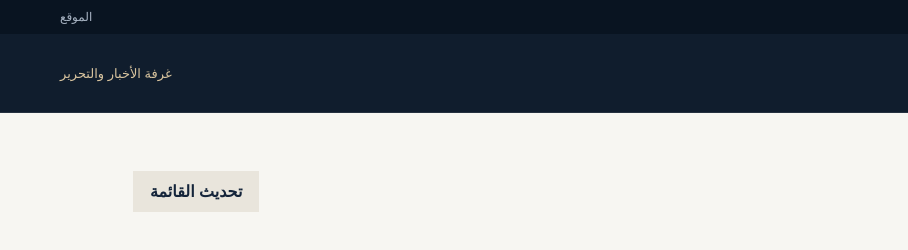
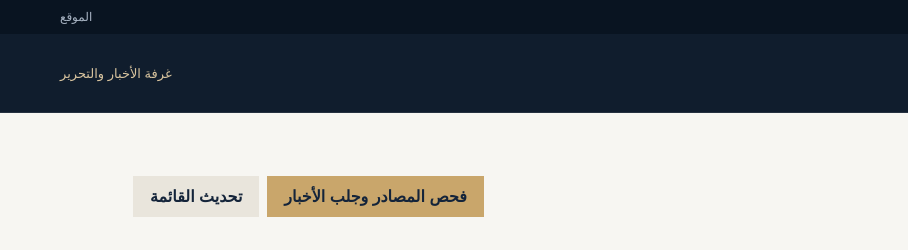
Before and after one commit to DSTWR/DAHLEEZ, a plain HTML site: page admin.html in a window 1280 px wide. Shown: the top 250 px of the page, 0-908 px from the left. Drawn offline with Linux system fonts and the light colour scheme.

Commit message:
Add manual RSS refresh controls to newsroom

```diff
--- a/admin.html
+++ b/admin.html
@@ -4,7 +4,7 @@
 </style></head><body>
 <div class="topline"><div class="wrap top-inner"><span>مساحة داخلية</span><span>دهليز | DAHLEEZ</span><a href="index.html">الموقع</a></div></div>
 <header class="header"><div class="wrap nav"><a class="brand" href="index.html"><img src="assets/brand/mark.svg" alt=""><span><b>دهليز</b><small>NEWSROOM</small></span></a><span style="margin-right:auto;color:#d7c39e;font-size:13px">غرفة الأخبار والتحرير</span></div></header>
-<main class="admin-wrap"><div class="admin-head"><div><span class="kicker">EDITORIAL DESK</span><h1>مراجعة الأخبار الواردة</h1></div><button class="admin-btn secondary" id="refresh">تحديث القائمة</button></div>
+<main class="admin-wrap"><div class="admin-head"><div><span class="kicker">EDITORIAL DESK</span><h1>مراجعة الأخبار الواردة</h1></div><div class="pending-actions"><button class="admin-btn" id="refreshFeeds">فحص المصادر وجلب الأخبار</button><button class="admin-btn secondary" id="refresh">تحديث القائمة</button></div></div>
 <div class="notice">هذه لوحة مراجعة أولية. العناصر الواردة من الخلاصات تبقى معلّقة ولا تظهر للقراء حتى يعتمدها محرر. لا تضع رمز الإدارة في جهاز عام، ولا ترسله لأي شخص.</div>
 <section class="admin-card"><h2>دخول المحرر</h2><label for="token">رمز الإدارة</label><input class="admin-input" type="password" id="token" autocomplete="off" placeholder="أدخل ADMIN_TOKEN الذي أعددته في Cloudflare"><div class="pending-actions"><button class="admin-btn" id="connect">الاتصال بغرفة الأخبار</button><button class="admin-btn secondary" id="clear">مسح الرمز</button></div><div class="admin-status" id="status" role="status">لم يتم الاتصال بالخادم بعد.</div></section>
 <section class="admin-stats" id="stats" hidden><div class="stat"><small>بانتظار المراجعة</small><b id="pendingCount">0</b></div><div class="stat"><small>منشور ومعتمد</small><b id="approvedCount">0</b></div><div class="stat"><small>مرفوض</small><b id="rejectedCount">0</b></div><div class="stat"><small>مصادر مفعّلة</small><b id="sourcesCount">0</b></div></section>\n<section class="admin-card"><h2>قائمة المراجعة</h2><div id="items" class="admin-empty">أدخل رمز الإدارة ثم اتصل لعرض الأخبار المعلّقة.</div></section>
```
